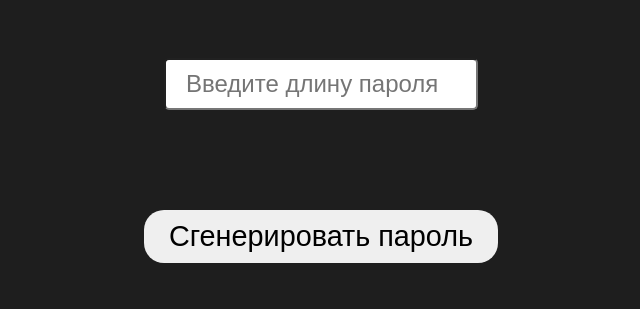
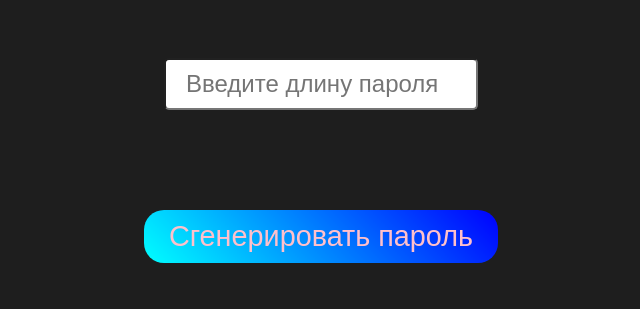
Before and after one commit to YureiKenshi/TestProject, a plain HTML site: page index.html in a window 1280 px wide. Shown: the part 226-535 px from the top of the page, without its empty margins (319-959 px from the left). Drawn offline with Linux system fonts and the light colour scheme.

Commit message:
Сменил стиль кнопки

```diff
--- a/style.css
+++ b/style.css
@@ -16,6 +16,13 @@ body {
     border-radius: 20px;
     border: none;
     cursor: pointer;
+    background: linear-gradient(45deg, cyan, blue);
+    color: pink;
+    transition: all 0.3s ease;
+}
+#btn:hover {
+    transform: scale(1.1);
+    color: purple;
 }
 #password {
     color: white;
```
